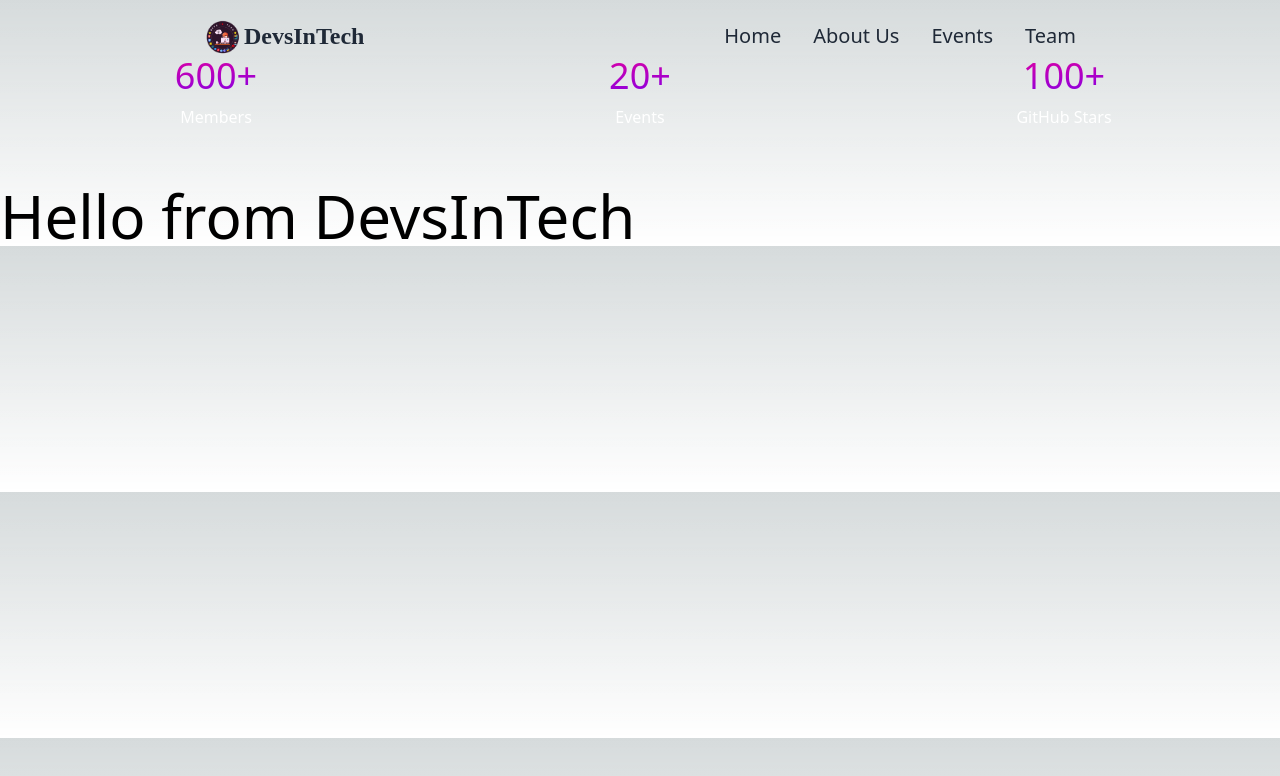
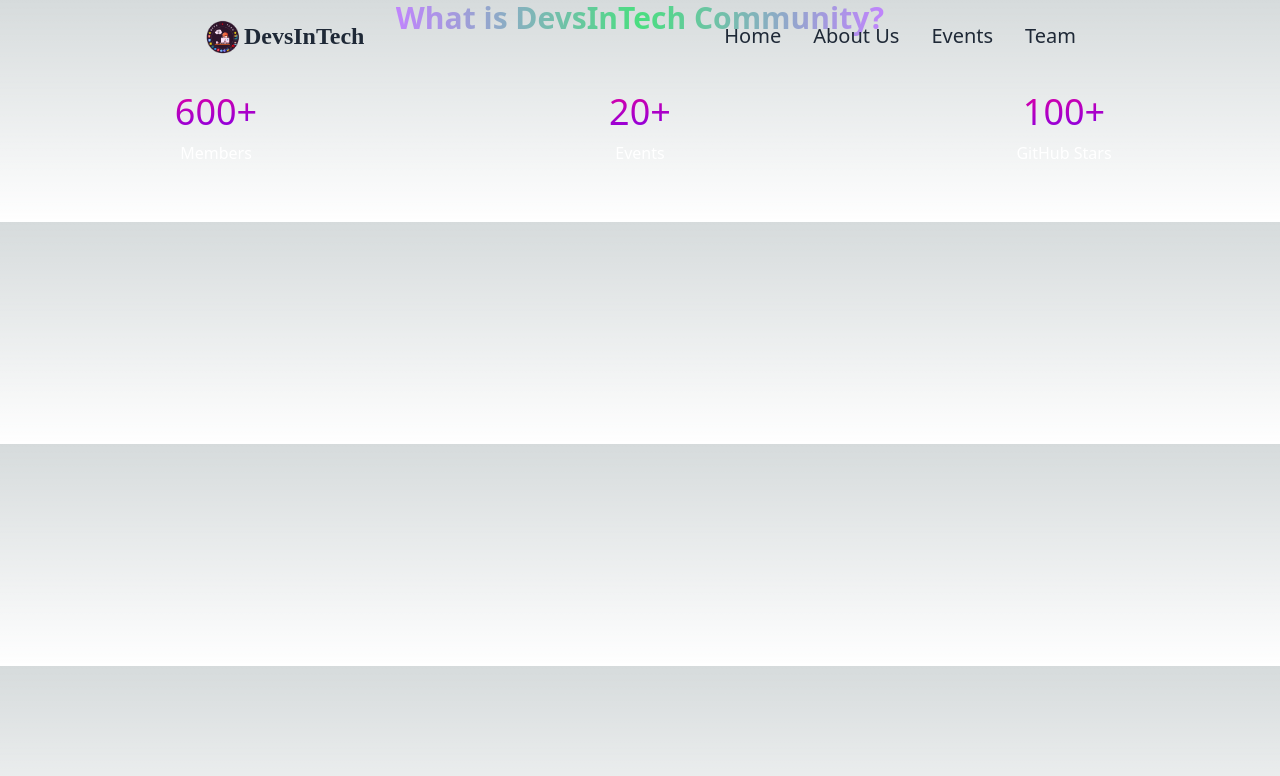
Before and after one commit to devs-in-tech/DevsInTech, a Next.js app: page / in a window 1280 px wide. Shown: the top 776 px of the page. Built offline with nearby package versions, Linux system fonts and the light colour scheme.

Commit message:
feat: header commponent for reuse in every section

```diff
--- /dev/null
+++ b/src/components/aboutCommunity/index.js
@@ -0,0 +1,27 @@
+import Header from "../header";
+import Stats from "../stats";
+
+const AboutCommunity = () => {
+  const stats = [
+    {
+      name: "Members",
+      number: 600,
+    },
+    {
+      name: "Events",
+      number: 20,
+    },
+    {
+      name: "GitHub Stars",
+      number: 100,
+    },
+  ];
+  return (
+    <>
+      <Header name="What is DevsInTech Community?" />
+      <Stats stats={stats} />
+    </>
+  );
+};
+
+export default AboutCommunity;
--- a/src/components/button/index.js
+++ b/src/components/button/index.js
@@ -3,8 +3,8 @@
 const Button = (props) => {
   return (
     <>
-      <button class="bg-[#194fbc] gap-2 flex items-center hover:bg-[#002775 ] text-white font-bold py-2 px-4 rounded relative">
-        <span class="absolute top-0 left-0 right-0 h-1  rounded-t-md bg-gradient-to-b from-white to-[#194fbc] opacity-25"></span>
+      <button className="bg-[#194fbc] gap-2 flex items-center hover:bg-[#002775 ] text-white font-bold py-2 px-4 rounded relative">
+        <span className="absolute top-0 left-0 right-0 h-1  rounded-t-md bg-gradient-to-b from-white to-[#194fbc] opacity-25"></span>
         <span>{props.name}</span>
         <HiCheckCircle />
       </button>
--- /dev/null
+++ b/src/components/header/index.js
@@ -0,0 +1,13 @@
+const Header = ({ name }) => {
+  return (
+    <>
+      <div className="w-full flex justify-center text-center">
+        <h1 className="sm:text-3xl text-xl font-bold text-transparent bg-clip-text bg-gradient-to-r from-purple-400 via-green-400 to-purple-400">
+          {name}
+        </h1>
+      </div>
+    </>
+  );
+};
+
+export default Header;
--- a/src/components/index.js
+++ b/src/components/index.js
@@ -1,2 +1,4 @@
+export { default as AboutCommunity } from "./aboutCommunity";
+export { default as header } from "./header";
 export { default as Hello } from "./Hello";
 export { default as stats } from "./stats";
--- a/src/pages/home/index.js
+++ b/src/pages/home/index.js
@@ -1,21 +1,11 @@
-import Stats from "@/components/stats";
+import { AboutCommunity } from "@/components";
 
 const Home = () => {
-  const stats = [
-    {
-      name: "Members",
-      number: 600,
-    },
-    {
-      name: "Events",
-      number: 20,
-    },
-    {
-      name: "GitHub Stars",
-      number: 100,
-    },
-  ];
-  return <Stats stats={stats} />;
+  return (
+    <>
+      <AboutCommunity />
+    </>
+  );
 };
 
 export default Home;
--- a/src/pages/index.js
+++ b/src/pages/index.js
@@ -1,7 +1,6 @@
 import Navbar from "@/components/Navbar";
 import Head from "next/head";
 import Script from "next/script";
-import About from "./about";
 import Home from "./home";
 
 export default function Main() {
@@ -13,7 +12,6 @@
         <link rel="icon" href="/favicon.ico" />
       </Head>
       <Home />
-      <About />
       <Script
         type="module"
         src="https://unpkg.com/ionicons@7.1.0/dist/ionicons/ionicons.esm.js"
```
